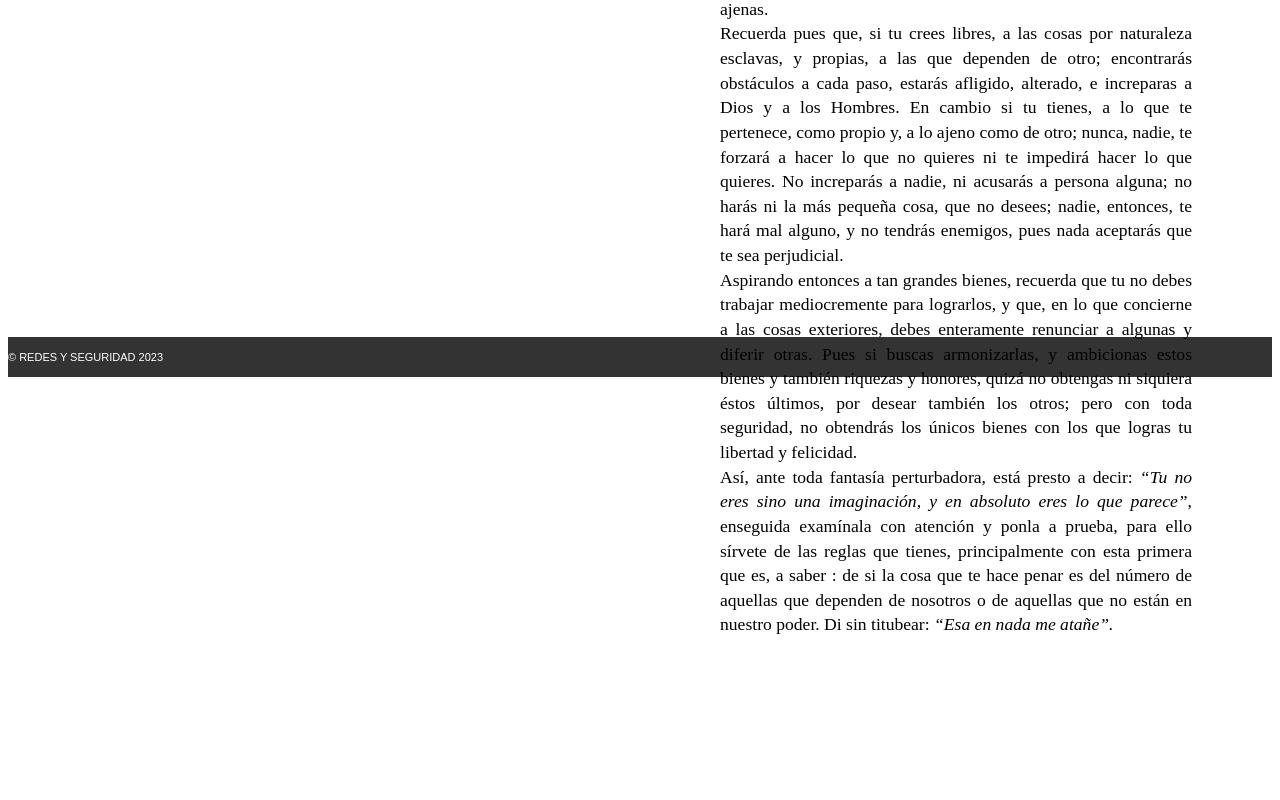
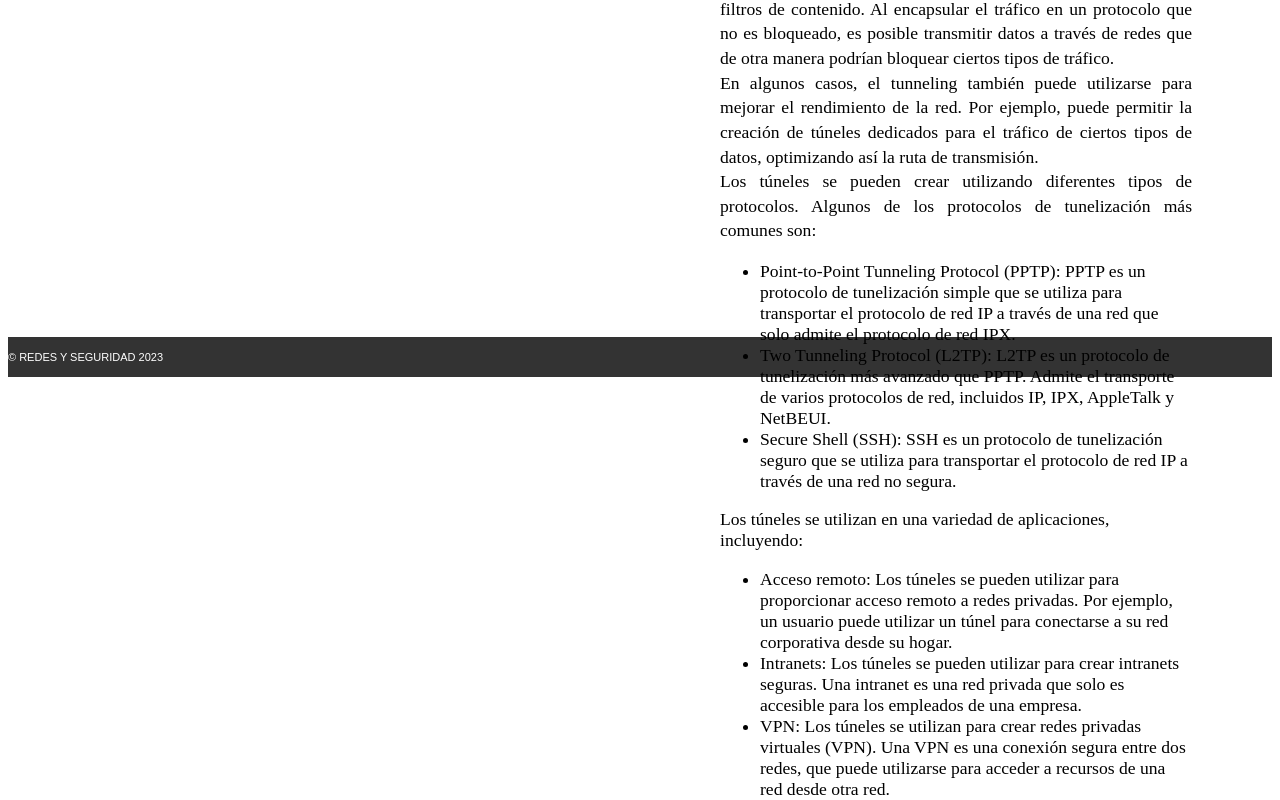
Before and after one commit to AlbertoPerea19/REDESYSEGURIDAD, an Angular app: page /tunneling in a window 1280 px wide. Shown: the part 731-1531 px from the top of the page. Before the commit the page ends 1368 px from the top, so only its background shows below. Built offline with nearby package versions, Linux system fonts and the light colour scheme.

Commit message:
Tunneling

```diff
--- a/src/app/tunneling/tunneling.component.html
+++ b/src/app/tunneling/tunneling.component.html
@@ -1,48 +1,42 @@
 <app-navbar></app-navbar>
 <main>
     <div class="left-page">
-      <img src="https://www.oldbookillustrations.com/wp-content/uploads/2017/03/there-lonely.jpg"/>
-      <small>But go there, lonely,<br>
-  At eventide,<br>
-  And hearken, hearken<br>
-  To the lisping tide.<br>
-  </small>
+      <img src="https://i.ytimg.com/vi/s37S5pf6wn0/maxresdefault.jpg"/>
+
     </div>
     <div class="right-page">
       <h2>[ 2 ]</h2>
       <h1>Tunneling</h1>
       <p>
-        En cuanto a todas las cosas que existen en el mundo, unas dependen de nosotros,
-  otras no dependen de nosotros. De nosotros dependen; nuestras opiniones, nuestros
-  movimientos, nuestros deseos, nuestras inclinaciones, nuestras aversiones; en una
-  palabra, todas nuestras acciones.<br>
-  Las cosas que no dependen de nosotros son: el cuerpo, los bienes, la reputación, la
-  honra; en una palabra, todo lo que no es nuestra propia acción.
-  Las cosas que dependen de nosotros son por naturaleza libres, nada puede
-  detenerlas, ni obstaculizarlas; las que no dependen de nosotros son débiles,
-  esclavas, dependientes, sujetas a mil obstáculos y a mil inconvenientes, y
-  enteramente ajenas.<br>
-  Recuerda pues que, si tu crees libres, a las cosas por naturaleza esclavas, y propias,
-  a las que dependen de otro; encontrarás obstáculos a cada paso, estarás afligido,
-  alterado, e increparas a Dios y a los Hombres. En cambio si tu tienes, a lo que te
-  pertenece, como propio y, a lo ajeno como de otro; nunca, nadie, te forzará a hacer lo
-  que no quieres ni te impedirá hacer lo que quieres. No increparás a nadie, ni
-  acusarás a persona alguna; no harás ni la más pequeña cosa, que no desees; nadie,
-  entonces, te hará mal alguno, y no tendrás enemigos, pues nada aceptarás que te
-  sea perjudicial.<br>
-  Aspirando entonces a tan grandes bienes, recuerda que tu no debes trabajar
-  mediocremente para lograrlos, y que, en lo que concierne a las cosas exteriores,
-  debes enteramente renunciar a algunas y diferir otras. Pues si buscas armonizarlas, y
-  ambicionas estos bienes y también riquezas y honores, quizá no obtengas ni siquiera
-  éstos últimos, por desear también los otros; pero con toda seguridad, no obtendrás
-  los únicos bienes con los que logras tu libertad y felicidad.<br>
-  Así, ante toda fantasía perturbadora, está presto a decir: <i>“Tu no eres sino una
-        imaginación, y en absoluto eres lo que parece”</i>, enseguida examínala con atención y
-  ponla a prueba, para ello sírvete de las reglas que tienes, principalmente con esta
-  primera que es, a saber : de si la cosa que te hace penar es del número de aquellas
-  que dependen de nosotros o de aquellas que no están en nuestro poder. Di sin
-        titubear: <i>“Esa en nada me atañe”.</i>
-      </p>
+        El tunneling es la encapsulación de un protocolo de red dentro de otro. Es una técnica que permite el transporte de datos de una red a través de otra,
+        creando un "túnel" virtual a través de la red de transporte. Este método se utiliza para enviar datos de un extremo a otro de una red que podría no ser capaz
+        de admitir el protocolo de la capa superior directamente.<br>
+
+        También ayuda a crear conexiones seguras a través de redes públicas, como Internet, mediante la encapsulación y cifrado de los datos. Esto es crucial para garantizar la
+        confidencialidad e integridad de la información transmitida. <br>
+
+        Puede utilizarse para sortear restricciones de red, como firewalls o filtros de contenido. Al encapsular el tráfico en un protocolo que no es bloqueado, es posible transmitir
+        datos a través de redes que de otra manera podrían bloquear ciertos tipos de tráfico. <br>
+
+        En algunos casos, el tunneling también puede utilizarse para mejorar el rendimiento de la red. Por ejemplo, puede permitir la creación de túneles dedicados para el tráfico de
+        ciertos tipos de datos, optimizando así la ruta de transmisión. <br>
+
+        Los túneles se pueden crear utilizando diferentes tipos de protocolos. Algunos de los protocolos de tunelización más comunes son:
+
+        <ul>
+          <li>Point-to-Point Tunneling Protocol (PPTP): PPTP es un protocolo de tunelización simple que se utiliza para transportar el protocolo de red IP a través de una red que solo admite el protocolo de red IPX.</li>
+            <li> Two Tunneling Protocol (L2TP): L2TP es un protocolo de tunelización más avanzado que PPTP. Admite el transporte de varios protocolos de red, incluidos IP, IPX, AppleTalk y NetBEUI.</li>
+            <li>Secure Shell (SSH): SSH es un protocolo de tunelización seguro que se utiliza para transportar el protocolo de red IP a través de una red no segura.</li>
+        </ul>
+
+        Los túneles se utilizan en una variedad de aplicaciones, incluyendo:
+
+
+        <ul>
+          <li>Acceso remoto: Los túneles se pueden utilizar para proporcionar acceso remoto a redes privadas. Por ejemplo, un usuario puede utilizar un túnel para conectarse a su red corporativa desde su hogar.</li>
+          <li>Intranets: Los túneles se pueden utilizar para crear intranets seguras. Una intranet es una red privada que solo es accesible para los empleados de una empresa.</li>
+          <li>VPN: Los túneles se utilizan para crear redes privadas virtuales (VPN). Una VPN es una conexión segura entre dos redes, que puede utilizarse para acceder a recursos de una red desde otra red.</li>
+        </ul>
     </div>
 </main>
 <app-footer></app-footer>
```
